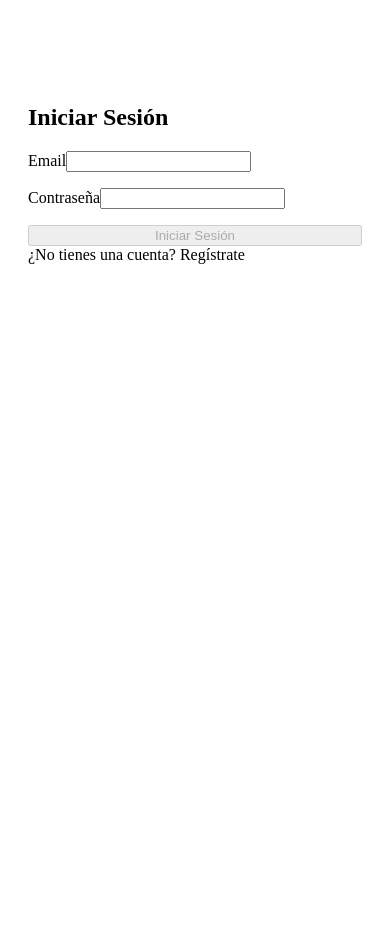
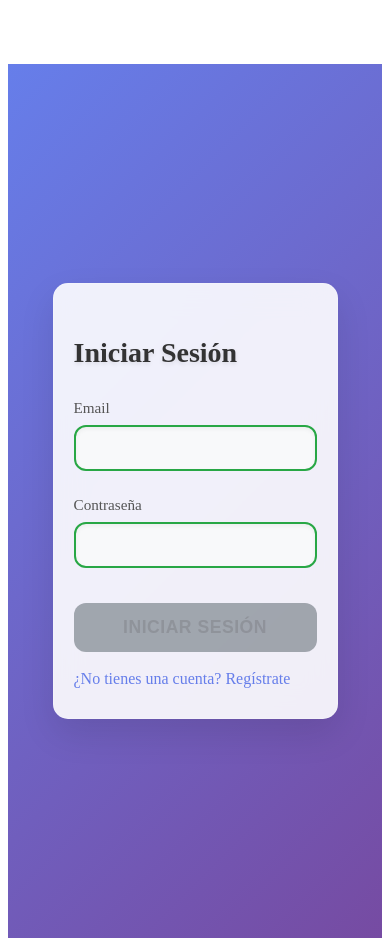
Before and after one commit to Baltany/DWEC, an Angular app in the folder proyectoAngular/angular-balbino-app/: page /login in a window 390 px wide. Before the commit the page ends 844 px from the top, so only its background shows below. Built offline with nearby package versions, Linux system fonts and the light colour scheme.

Commit message:
Proyecto Angular

```diff
--- a/proyectoAngular/angular-balbino-app/src/app/login/login.css
+++ b/proyectoAngular/angular-balbino-app/src/app/login/login.css
@@ -0,0 +1,229 @@
+/* Contenedor principal con gradiente de fondo */
+.container {
+  min-height: 100vh;
+  display: flex;
+  align-items: center;
+  justify-content: center;
+  background: linear-gradient(135deg, #667eea 0%, #764ba2 100%);
+  padding: 20px;
+}
+
+/* Fila centrada */
+.row {
+  width: 100%;
+  display: flex;
+  justify-content: center;
+  align-items: center;
+}
+
+/* Tarjeta del formulario */
+.col-md-6 {
+  background: rgba(255, 255, 255, 0.95);
+  backdrop-filter: blur(10px);
+  border-radius: 20px;
+  padding: 40px 30px;
+  box-shadow: 0 15px 35px rgba(0, 0, 0, 0.1);
+  border: 1px solid rgba(255, 255, 255, 0.2);
+  max-width: 450px;
+  margin: 0 auto;
+}
+
+/* Título principal */
+h2 {
+  color: #333;
+  font-weight: 600;
+  margin-bottom: 30px !important;
+  font-size: 2rem;
+  text-shadow: 0 2px 4px rgba(0, 0, 0, 0.1);
+}
+
+/* Grupos de formulario */
+.form-group {
+  margin-bottom: 25px;
+  position: relative;
+}
+
+/* Etiquetas */
+.form-group label {
+  font-weight: 500;
+  color: #555;
+  margin-bottom: 8px;
+  font-size: 0.95rem;
+  display: block;
+}
+
+/* Campos de entrada */
+.form-control {
+  border: 2px solid #e1e5e9;
+  border-radius: 12px;
+  padding: 12px 16px;
+  font-size: 1rem;
+  transition: all 0.3s ease;
+  background-color: #f8f9fa;
+  box-shadow: inset 0 2px 4px rgba(0, 0, 0, 0.05);
+}
+
+.form-control:focus {
+  border-color: #667eea;
+  box-shadow: 0 0 0 3px rgba(102, 126, 234, 0.1);
+  background-color: #fff;
+  outline: none;
+}
+
+.form-control:valid {
+  border-color: #28a745;
+}
+
+.form-control.is-invalid {
+  border-color: #dc3545;
+}
+
+/* Mensajes de error */
+.text-danger {
+  background: rgba(220, 53, 69, 0.1);
+  border: 1px solid rgba(220, 53, 69, 0.2);
+  border-radius: 8px;
+  padding: 8px 12px;
+  margin-top: 5px;
+  font-size: 0.875rem;
+  color: #dc3545;
+  animation: slideDown 0.3s ease;
+}
+
+@keyframes slideDown {
+  from {
+    opacity: 0;
+    transform: translateY(-10px);
+  }
+  to {
+    opacity: 1;
+    transform: translateY(0);
+  }
+}
+
+/* Botón principal */
+.btn-primary {
+  background: linear-gradient(135deg, #667eea 0%, #764ba2 100%);
+  border: none;
+  border-radius: 12px;
+  padding: 14px 20px;
+  font-size: 1.1rem;
+  font-weight: 600;
+  width: 100%;
+  margin-top: 10px;
+  transition: all 0.3s ease;
+  text-transform: uppercase;
+  letter-spacing: 0.5px;
+  box-shadow: 0 4px 15px rgba(102, 126, 234, 0.4);
+}
+
+.btn-primary:hover:not(:disabled) {
+  transform: translateY(-2px);
+  box-shadow: 0 8px 25px rgba(102, 126, 234, 0.6);
+  background: linear-gradient(135deg, #5a67d8 0%, #6b46c1 100%);
+}
+
+.btn-primary:active:not(:disabled) {
+  transform: translateY(0);
+}
+
+.btn-primary:disabled {
+  background: #6c757d;
+  box-shadow: none;
+  cursor: not-allowed;
+  opacity: 0.6;
+}
+
+/* Enlace de registro */
+.text-center a {
+  color: #667eea;
+  text-decoration: none;
+  font-weight: 500;
+  transition: all 0.3s ease;
+  position: relative;
+}
+
+.text-center a:hover {
+  color: #5a67d8;
+  text-decoration: none;
+}
+
+.text-center a::after {
+  content: '';
+  position: absolute;
+  bottom: -2px;
+  left: 0;
+  right: 0;
+  height: 2px;
+  background: linear-gradient(135deg, #667eea 0%, #764ba2 100%);
+  transform: scaleX(0);
+  transition: transform 0.3s ease;
+}
+
+.text-center a:hover::after {
+  transform: scaleX(1);
+}
+
+/* Efectos adicionales */
+.form-group input:focus + label,
+.form-group input:valid + label {
+  color: #667eea;
+}
+
+/* Animación de carga para el formulario */
+.col-md-6 {
+  animation: fadeInUp 0.8s ease;
+}
+
+@keyframes fadeInUp {
+  from {
+    opacity: 0;
+    transform: translateY(30px);
+  }
+  to {
+    opacity: 1;
+    transform: translateY(0);
+  }
+}
+
+/* Responsive */
+@media (max-width: 576px) {
+  .container {
+    padding: 15px;
+  }
+
+  .col-md-6 {
+    padding: 30px 20px;
+    border-radius: 15px;
+  }
+
+  h2 {
+    font-size: 1.75rem;
+  }
+}
+
+/* Efecto glassmorphism para navegadores modernos */
+@supports (backdrop-filter: blur(10px)) {
+  .col-md-6 {
+    background: rgba(255, 255, 255, 0.9);
+    backdrop-filter: blur(15px);
+  }
+}
+
+/* Iconos opcionales para los campos (si usas Font Awesome) */
+.form-group.with-icon {
+  position: relative;
+}
+
+.form-group.with-icon i {
+  position: absolute;
+  left: 15px;
+  top: 50%;
+  transform: translateY(-50%);
+  color: #6c757d;
+  z-index: 1;
+}
+
+.form-group.with-icon .form-control {
+  padding-left: 45px;
+}
--- a/proyectoAngular/angular-balbino-app/src/app/login/login.html
+++ b/proyectoAngular/angular-balbino-app/src/app/login/login.html
@@ -35,6 +35,7 @@
                             [disabled]="loginForm.invalid">Iniciar Sesión</button>
                     </form>
                     <div class="text-center mt-3">
+                        <br>
                         <a routerLink="/register">¿No tienes una cuenta? Regístrate</a>
                     </div>
                 </div>
--- a/proyectoAngular/angular-balbino-app/src/app/login/login.ts
+++ b/proyectoAngular/angular-balbino-app/src/app/login/login.ts
@@ -1,13 +1,12 @@
 import { Component } from '@angular/core';
 import { FormBuilder, Validators, FormGroup, ReactiveFormsModule } from '@angular/forms';
-import { HttpClient } from '@angular/common/http';
 import { AuthService } from '../auth';
-import { Router } from '@angular/router';
+import { Router, RouterModule } from '@angular/router';
 import { CommonModule } from '@angular/common';
 
 @Component({
   standalone: true,
-  imports: [ReactiveFormsModule, CommonModule],
+  imports: [ReactiveFormsModule, CommonModule, RouterModule], // Añade RouterModule
   selector: 'app-login',
   templateUrl: './login.html',
   styleUrls: ['./login.css']
@@ -36,7 +35,7 @@ export class LoginComponent {
     this.authService.login(email, password).subscribe({
       next: (user) => {
         if (user) {
-          this.router.navigate(['/']);
+          this.router.navigate(['/']); // Redirige a home si login es exitoso
         } else {
           alert('Credenciales incorrectas');
         }
@@ -47,4 +46,9 @@ export class LoginComponent {
       }
     });
   }
+
+  // Método para redirigir a registro (opcional)
+  goToRegister() {
+    this.router.navigate(['/register']);
+  }
 }
--- a/proyectoAngular/angular-balbino-app/src/app/register/register.css
+++ b/proyectoAngular/angular-balbino-app/src/app/register/register.css
@@ -0,0 +1,229 @@
+/* Contenedor principal con gradiente de fondo */
+.container {
+    min-height: 100vh;
+    display: flex;
+    align-items: center;
+    justify-content: center;
+    background: linear-gradient(135deg, #667eea 0%, #764ba2 100%);
+    padding: 20px;
+}
+
+/* Fila centrada */
+.row {
+    width: 100%;
+    display: flex;
+    justify-content: center;
+    align-items: center;
+}
+
+/* Tarjeta del formulario */
+.col-md-6 {
+    background: rgba(255, 255, 255, 0.95);
+    backdrop-filter: blur(10px);
+    border-radius: 20px;
+    padding: 40px 30px;
+    box-shadow: 0 15px 35px rgba(0, 0, 0, 0.1);
+    border: 1px solid rgba(255, 255, 255, 0.2);
+    max-width: 450px;
+    margin: 0 auto;
+}
+
+/* Título principal */
+h2 {
+    color: #333;
+    font-weight: 600;
+    margin-bottom: 30px !important;
+    font-size: 2rem;
+    text-shadow: 0 2px 4px rgba(0, 0, 0, 0.1);
+}
+
+/* Grupos de formulario */
+.form-group {
+    margin-bottom: 25px;
+    position: relative;
+}
+
+/* Etiquetas */
+.form-group label {
+    font-weight: 500;
+    color: #555;
+    margin-bottom: 8px;
+    font-size: 0.95rem;
+    display: block;
+}
+
+/* Campos de entrada */
+.form-control {
+    border: 2px solid #e1e5e9;
+    border-radius: 12px;
+    padding: 12px 16px;
+    font-size: 1rem;
+    transition: all 0.3s ease;
+    background-color: #f8f9fa;
+    box-shadow: inset 0 2px 4px rgba(0, 0, 0, 0.05);
+}
+
+.form-control:focus {
+    border-color: #667eea;
+    box-shadow: 0 0 0 3px rgba(102, 126, 234, 0.1);
+    background-color: #fff;
+    outline: none;
+}
+
+.form-control:valid {
+    border-color: #28a745;
+}
+
+.form-control.is-invalid {
+    border-color: #dc3545;
+}
+
+/* Mensajes de error */
+.text-danger {
+    background: rgba(220, 53, 69, 0.1);
+    border: 1px solid rgba(220, 53, 69, 0.2);
+    border-radius: 8px;
+    padding: 8px 12px;
+    margin-top: 5px;
+    font-size: 0.875rem;
+    color: #dc3545;
+    animation: slideDown 0.3s ease;
+}
+
+@keyframes slideDown {
+    from {
+        opacity: 0;
+        transform: translateY(-10px);
+    }
+    to {
+        opacity: 1;
+        transform: translateY(0);
+    }
+}
+
+/* Botón principal */
+.btn-primary {
+    background: linear-gradient(135deg, #667eea 0%, #764ba2 100%);
+    border: none;
+    border-radius: 12px;
+    padding: 14px 20px;
+    font-size: 1.1rem;
+    font-weight: 600;
+    width: 100%;
+    margin-top: 10px;
+    transition: all 0.3s ease;
+    text-transform: uppercase;
+    letter-spacing: 0.5px;
+    box-shadow: 0 4px 15px rgba(102, 126, 234, 0.4);
+}
+
+.btn-primary:hover:not(:disabled) {
+    transform: translateY(-2px);
+    box-shadow: 0 8px 25px rgba(102, 126, 234, 0.6);
+    background: linear-gradient(135deg, #5a67d8 0%, #6b46c1 100%);
+}
+
+.btn-primary:active:not(:disabled) {
+    transform: translateY(0);
+}
+
+.btn-primary:disabled {
+    background: #6c757d;
+    box-shadow: none;
+    cursor: not-allowed;
+    opacity: 0.6;
+}
+
+/* Enlace de inicio de sesión */
+.text-center a {
+    color: #667eea;
+    text-decoration: none;
+    font-weight: 500;
+    transition: all 0.3s ease;
+    position: relative;
+}
+
+.text-center a:hover {
+    color: #5a67d8;
+    text-decoration: none;
+}
+
+.text-center a::after {
+    content: '';
+    position: absolute;
+    bottom: -2px;
+    left: 0;
+    right: 0;
+    height: 2px;
+    background: linear-gradient(135deg, #667eea 0%, #764ba2 100%);
+    transform: scaleX(0);
+    transition: transform 0.3s ease;
+}
+
+.text-center a:hover::after {
+    transform: scaleX(1);
+}
+
+/* Efectos adicionales */
+.form-group input:focus + label,
+.form-group input:valid + label {
+    color: #667eea;
+}
+
+/* Animación de carga para el formulario */
+.col-md-6 {
+    animation: fadeInUp 0.8s ease;
+}
+
+@keyframes fadeInUp {
+    from {
+        opacity: 0;
+        transform: translateY(30px);
+    }
+    to {
+        opacity: 1;
+        transform: translateY(0);
+    }
+}
+
+/* Responsive */
+@media (max-width: 576px) {
+    .container {
+        padding: 15px;
+    }
+
+    .col-md-6 {
+        padding: 30px 20px;
+        border-radius: 15px;
+    }
+
+    h2 {
+        font-size: 1.75rem;
+    }
+}
+
+/* Efecto glassmorphism para navegadores modernos */
+@supports (backdrop-filter: blur(10px)) {
+    .col-md-6 {
+        background: rgba(255, 255, 255, 0.9);
+        backdrop-filter: blur(15px);
+    }
+}
+
+/* Iconos opcionales para los campos (si usas Font Awesome) */
+.form-group.with-icon {
+    position: relative;
+}
+
+.form-group.with-icon i {
+    position: absolute;
+    left: 15px;
+    top: 50%;
+    transform: translateY(-50%);
+    color: #6c757d;
+    z-index: 1;
+}
+
+.form-group.with-icon .form-control {
+    padding-left: 45px;
+}
--- a/proyectoAngular/angular-balbino-app/src/app/register/register.html
+++ b/proyectoAngular/angular-balbino-app/src/app/register/register.html
@@ -44,6 +44,7 @@
                                 [disabled]="registerForm.invalid">Registrarse</button>
                         </form>
                         <div class="text-center mt-3">
+                            <br>
                             <a routerLink="/login">¿Ya tienes una cuenta? Inicia sesión</a>
                         </div>
                     </div>
```
